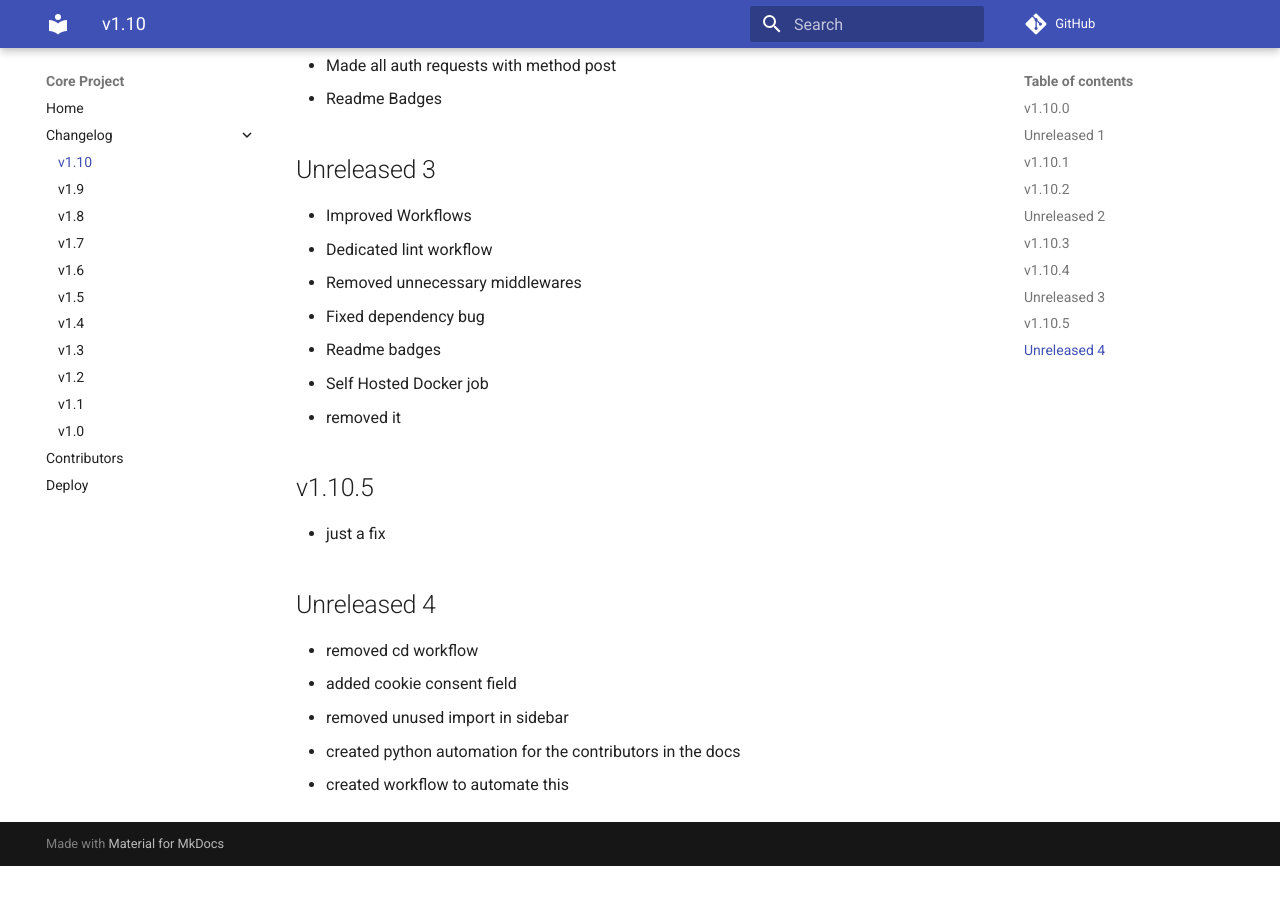
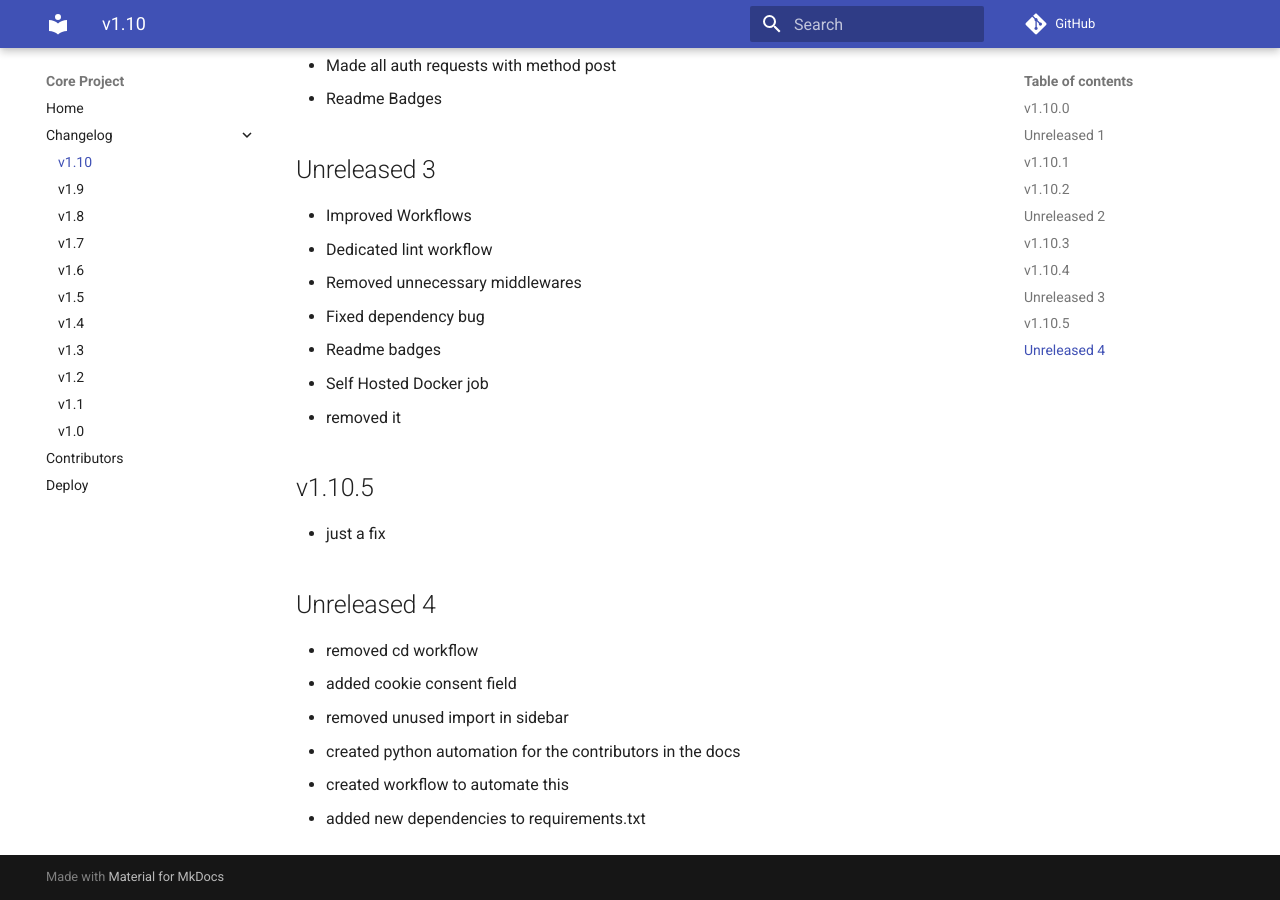
Before and after one commit to feluxerich/core, an MkDocs documentation site: the page built from docs/docs/changelog/v1.10.md, in a window 1280 px wide and 900 px high, scrolled down 1650 px. Built offline with MkDocs 1.6.1 and Material for MkDocs 9.7.7, drawn with Linux system fonts in a browser that asks for light colours; comment, search, counter and statistics services are not loaded; before the commit the page ends 2516 px from its top, so only the background shows below that.

Commit message:
dependencies

```diff
--- a/docs/docs/changelog/v1.10.md
+++ b/docs/docs/changelog/v1.10.md
@@ -73,3 +73,4 @@
 - removed unused import in sidebar
 - created python automation for the contributors in the docs
 - created workflow to automate this
+- added new dependencies to requirements.txt
```
Also changed, not shown: requirements.txt (+16 -0 lines).
